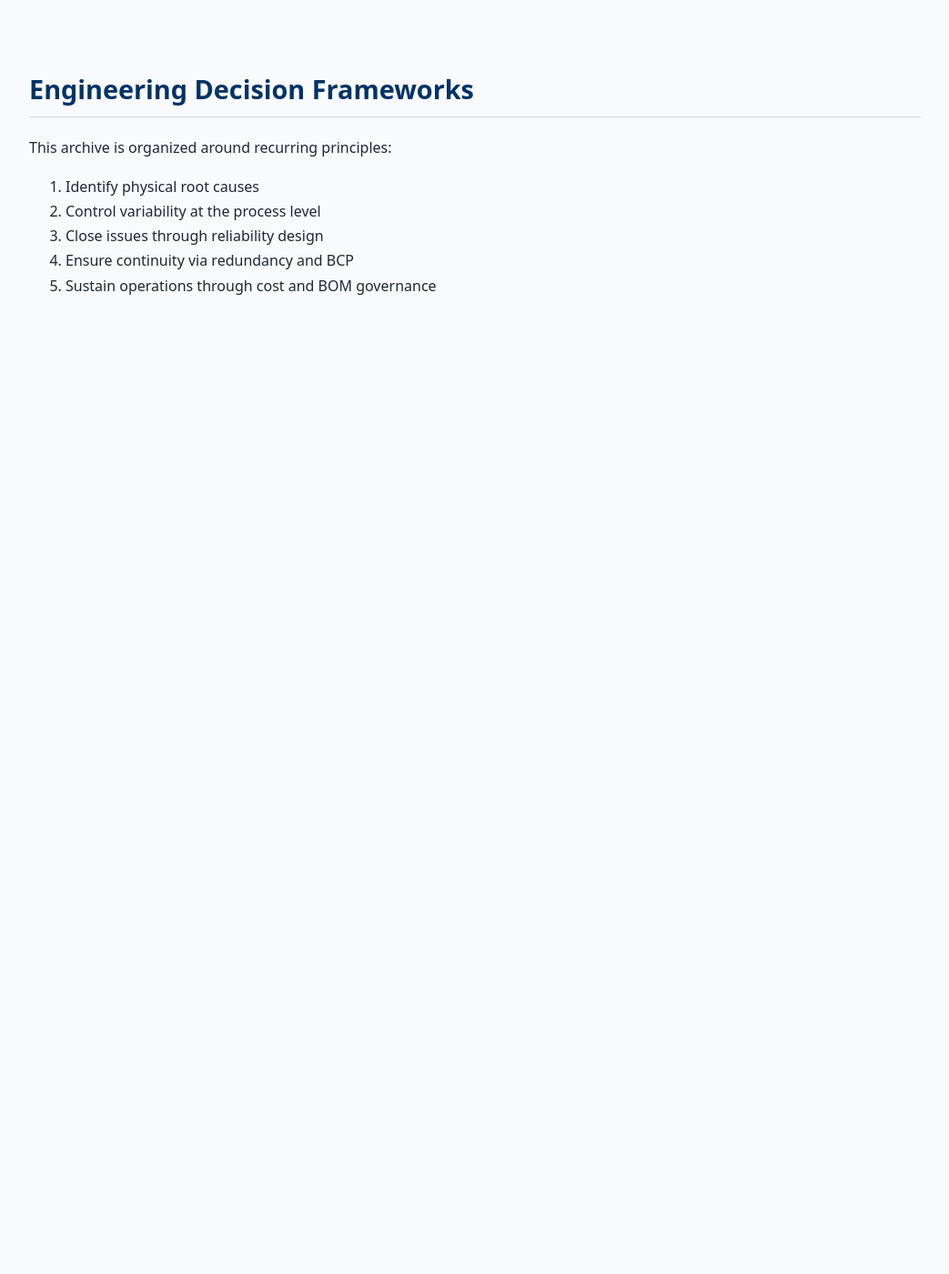
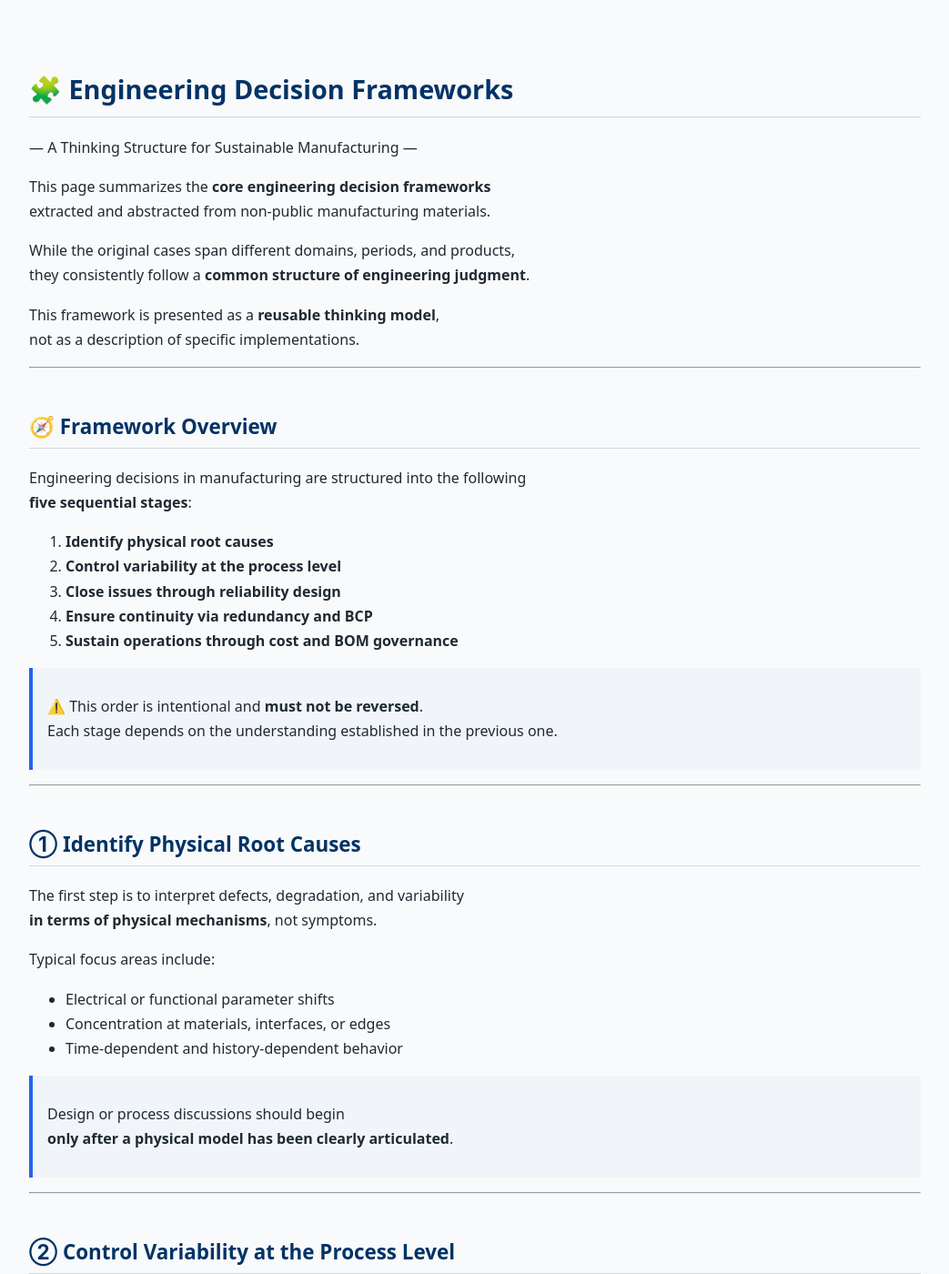
Before and after one commit to Samizo-AITL/Samizo-AITL.github.io, a Jekyll site: the page built from about/docs/en/framework.md, in a window 1280 px wide and 1400 px high. Shown: the whole window at 91% size, without its empty margins (118-1161 px from the left). Built offline with Jekyll 4.4.1, drawn with Linux system fonts in a browser that asks for light colours; some of the changed text lies outside the part shown.

Commit message:
Update framework.md

```diff
--- a/about/docs/en/framework.md
+++ b/about/docs/en/framework.md
@@ -3,12 +3,123 @@ layout: default
 title: "Engineering Decision Frameworks"
 ---
 
-# Engineering Decision Frameworks
+# 🧩 Engineering Decision Frameworks
+— A Thinking Structure for Sustainable Manufacturing —
 
-This archive is organized around recurring principles:
+This page summarizes the **core engineering decision frameworks**
+extracted and abstracted from non-public manufacturing materials.
 
-1. Identify physical root causes
-2. Control variability at the process level
-3. Close issues through reliability design
-4. Ensure continuity via redundancy and BCP
-5. Sustain operations through cost and BOM governance
+While the original cases span different domains, periods, and products,
+they consistently follow a **common structure of engineering judgment**.
+
+This framework is presented as a **reusable thinking model**,
+not as a description of specific implementations.
+
+---
+
+## 🧭 Framework Overview
+
+Engineering decisions in manufacturing are structured into the following
+**five sequential stages**:
+
+1. **Identify physical root causes**
+2. **Control variability at the process level**
+3. **Close issues through reliability design**
+4. **Ensure continuity via redundancy and BCP**
+5. **Sustain operations through cost and BOM governance**
+
+> ⚠️ This order is intentional and **must not be reversed**.
+> Each stage depends on the understanding established in the previous one.
+
+---
+
+## ① Identify Physical Root Causes
+
+The first step is to interpret defects, degradation, and variability
+**in terms of physical mechanisms**, not symptoms.
+
+Typical focus areas include:
+
+- Electrical or functional parameter shifts
+- Concentration at materials, interfaces, or edges
+- Time-dependent and history-dependent behavior
+
+> Design or process discussions should begin
+> **only after a physical model has been clearly articulated**.
+
+---
+
+## ② Control Variability at the Process Level
+
+Once physical mechanisms are understood,
+the goal is **not to eliminate variability, but to control it**.
+
+- Material variation is treated as a given
+- Process parameters are treated as control variables
+- Screening, margins, and structural design absorb variability
+
+> The objective is not to select only good units,
+> but to **expose and capture weak units within the process**.
+
+---
+
+## ③ Close Issues Through Reliability Design
+
+All countermeasures must be **validated and closed through reliability evaluation**.
+
+- Initial performance alone is insufficient
+- Reproducibility must be confirmed under accelerated conditions
+- Failure modes must remain consistent over time
+
+> A permanent solution is one that is
+> **stable across the time axis**.
+
+---
+
+## ④ Ensure Continuity via Redundancy and BCP
+
+Even technically correct solutions are insufficient
+if manufacturing continuity cannot be maintained.
+
+Key principles include:
+
+- Preserve design assets whenever possible
+- Achieve equivalence at the process level
+- Manage multiple sites and processes under unified criteria
+
+> Redesign is a last resort.
+> **Continuity should first be protected through equivalence**.
+
+---
+
+## ⑤ Sustain Operations Through Cost and BOM Governance
+
+Finally, engineering solutions must be
+**translated into forms that can be sustained operationally**.
+
+This includes:
+
+- Reducing over-specification
+- Using BOM as a shared decision-making language
+- Converting individual judgment into explicit rules
+
+> Technology is not complete when it is merely correct.
+> **It becomes meaningful only when it can be sustained.**
+
+---
+
+## 📌 Position of This Framework
+
+- This framework represents an **abstracted thinking structure**
+- It contains no case-specific data, numbers, or conditions
+- It is not a substitute for the original non-public materials
+
+However,
+
+> It is intended to function as a **reusable template**
+> for future engineering decision-making in manufacturing contexts.
+
+---
+
+This concludes the **Engineering Decision Frameworks**
+that underpin this technical archive.
```
